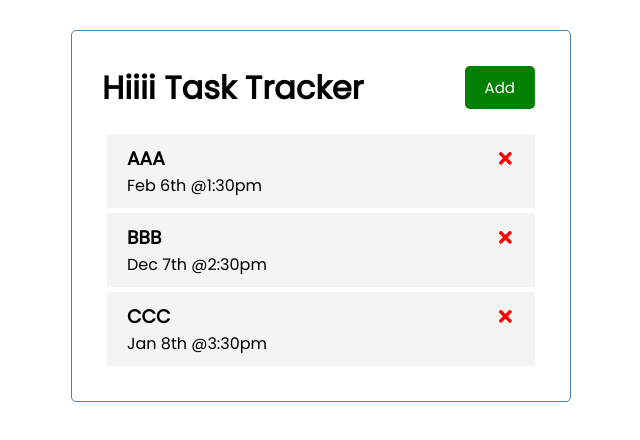
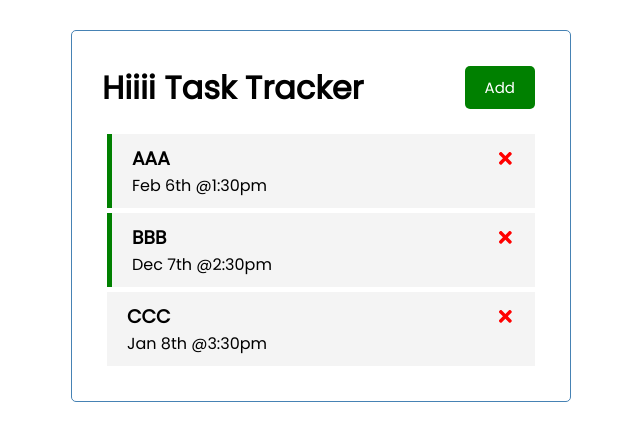
Before and after one commit to Mahsa1990a/react-task-tracker, a React (Create React App) app: page / in a window 1280 px wide. Shown: the top 440 px of the page, without its empty margins (319-959 px from the left). Built offline with nearby package versions, Linux system fonts and the light colour scheme; the HTML template or start-up script is replaced by a standard one.

Commit message:
added reminder className conditionaly

```diff
--- a/src/components/Task.jsx
+++ b/src/components/Task.jsx
@@ -2,7 +2,11 @@
 
 const Task = ( { task, onDelete, onToggle }) => {
   return (
-    <div className='task' onDoubleClick={() => onToggle(task.id)}>
+    //Anyway we'll have task class but:
+    //if task.reminder is true we'll have reminder class, otherwise nothing
+    <div className={`task ${task.reminder ? 'reminder' : ''}`}
+      onDoubleClick={() => onToggle(task.id)}
+    >
       <h3>
         {task.text} <FaTimes style={{color:'red', cursor:'pointer'}} onClick={() => onDelete(task.id)}/>
       </h3>
```
